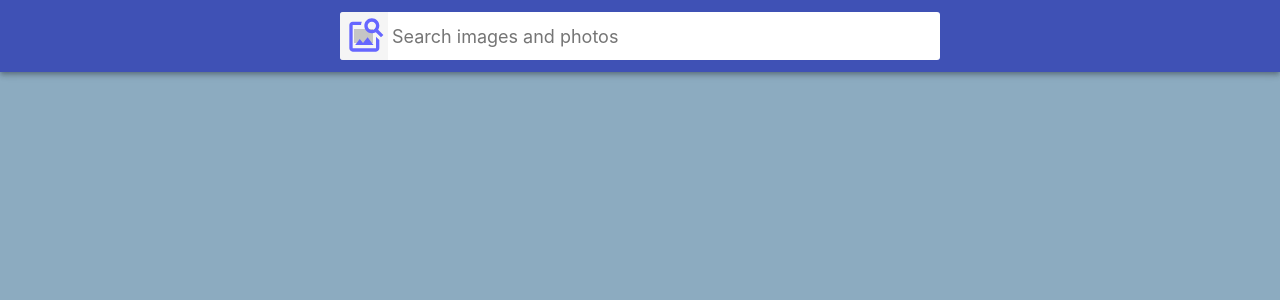
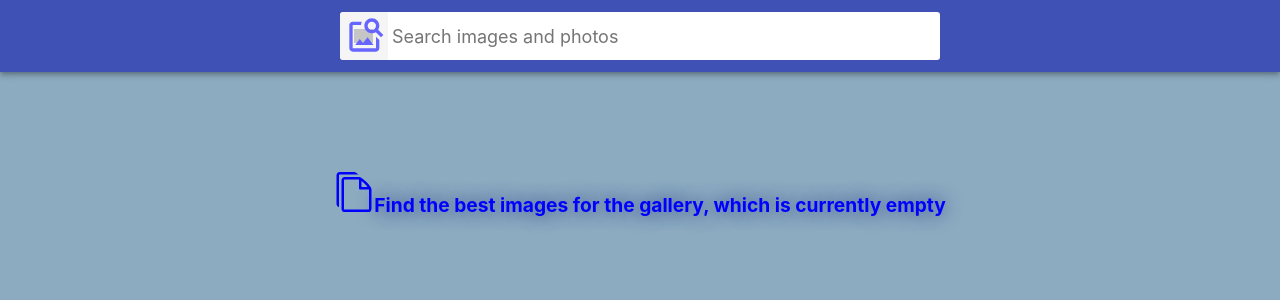
Before and after one commit to AnnaZaluzhnaya/goit-react-hw-03-image-finder, a React (Create React App) app: page / in a window 1280 px wide. Shown: the top 300 px of the page. Built offline with nearby package versions, Linux system fonts and the light colour scheme; grey boxes are pictures that could not be loaded.

Commit message:
edits added

```diff
--- a/package.json
+++ b/package.json
@@ -15,6 +15,7 @@
     "react-icons": "^4.4.0",
     "react-loader-spinner": "^5.1.5",
     "react-scripts": "5.0.1",
+    "react-scroll": "^1.8.7",
     "react-toastify": "^9.0.6",
     "web-vitals": "^2.1.3"
   },
--- a/src/components/App.jsx
+++ b/src/components/App.jsx
@@ -1,11 +1,13 @@
 import { Component } from 'react';
-import Notiflix from 'notiflix';
 import { searchImages } from '../Servise/Api';
 import Searchbar from './Searchbar';
 import Loader from './Loader';
 import ImageGallery from './ImageGallery';
 import Modal from './Modal';
 import Button from './Button';
+import Notiflix from 'notiflix';
+import * as Scroll from 'react-scroll';
+import { ImFilesEmpty } from 'react-icons/im';
 
 const perPage = 12;
 export class App extends Component {
@@ -32,9 +34,10 @@ export class App extends Component {
           throw new Error('There are no images for your request');
         }
 
-        if (data.total > perPage) {
+        if (data.total > images.length + perPage) {
           this.setState({ isShowBtn: true });
-        } else if (data.total >= images.length + perPage) {
+          // this.scrollOnLoadButton();
+        } else if (images.length + perPage >= data.total) {
           this.setState({ isShowBtn: false });
           Notiflix.Notify.info(
             "We're sorry, but you've reached the end of search results."
@@ -46,17 +49,13 @@ export class App extends Component {
           loading: false,
         });
       } catch (error) {
-        this.setState({ status: 'rejected' });
+        Notiflix.Notify.failure(
+          'There are no images for your request.Please try again.'
+        );
+        this.setState({ loading: false, isShowBtn: false });
       }
     }
   }
-
-  error = () => {
-    Notiflix.Notify.failure(
-      'There are no images for your request.Please try again.'
-    );
-    this.setState({ loading: false, isShowBtn: false });
-  };
 
   handleFormSubmit = query => {
     this.setState({ query, page: 1, images: [] });
@@ -75,6 +74,7 @@ export class App extends Component {
   };
 
   onMoreBtn = () => {
+    this.scrollOnMoreButton();
     this.setState(({ page, total }) => {
       return {
         page: page + 1,
@@ -83,13 +83,27 @@ export class App extends Component {
     });
   };
 
+  scrollOnMoreButton = () => {
+    Scroll.animateScroll.scrollToBottom({
+      duration: 1700,
+      delay: 100,
+      smooth: true,
+      offset: 50,
+    });
+  };
+
   render() {
-    const { images, isShowBtn, loading, total, largeImageUrl } = this.state;
-    const totalImg = images.length >= total;
-
+    const { images, isShowBtn, loading, largeImageUrl } = this.state;
     return (
       <div>
         <Searchbar onSubmit={this.handleFormSubmit} />
+
+        {images.length === 0 && (
+          <p>
+            <ImFilesEmpty />
+            Find the best images for the gallery, which is currently empty
+          </p>
+        )}
 
         {images.length !== 0 && (
           <ImageGallery images={images} openModal={this.openModal} />
@@ -98,7 +112,7 @@ export class App extends Component {
         {largeImageUrl && (
           <Modal largeImageUrl={largeImageUrl} closeModal={this.closeModal} />
         )}
-        {(!totalImg || isShowBtn) && <Button onMoreBtn={this.onMoreBtn} />}
+        {isShowBtn && <Button onMoreBtn={this.onMoreBtn} />}
 
         {loading && <Loader />}
       </div>
--- a/src/components/Button/Button.module.css
+++ b/src/components/Button/Button.module.css
@@ -22,6 +22,9 @@
 .Button:hover,
 .Button:focus {
   background-color: #303f9f;
+  transform: scale(0.9);
+  transition: 1s;
+  box-shadow: 0px 0px 18px #253688;
 }
 
 .LoadMore {
@@ -29,4 +32,5 @@
   display: flex;
   align-items: center;
   margin-top: 20px;
+  margin-bottom: 20px;
 }
--- a/src/components/ImageGalleryItem/ImageGalleryItem.module.css
+++ b/src/components/ImageGalleryItem/ImageGalleryItem.module.css
@@ -9,9 +9,11 @@
   height: 260px;
   object-fit: cover;
   transition: transform 250ms cubic-bezier(0.4, 0, 0.2, 1);
+  box-shadow: 0px 0px 18px #253688;
 }
 
 .ImageGalleryItem:hover {
-  transform: scale(1.03);
+  transform: scale(1.06);
+  transition: 1s;
   cursor: zoom-in;
 }
--- a/src/components/Modal/Modal.jsx
+++ b/src/components/Modal/Modal.jsx
@@ -2,6 +2,7 @@ import React from 'react';
 import { Component } from 'react';
 import { createPortal } from 'react-dom';
 import style from './Modal.module.css';
+import PropTypes from 'prop-types';
 
 const modalRoot = document.getElementById('modal-root');
 export class Modal extends Component {
@@ -38,4 +39,9 @@ export class Modal extends Component {
   }
 }
 
+Modal.propTypes = {
+  largeImageUrl: PropTypes.string.isRequired,
+  handleBackdropClick: PropTypes.func.isRequired,
+};
+
 export default Modal;
--- a/src/index.css
+++ b/src/index.css
@@ -32,3 +32,12 @@ img {
   max-width: 100%;
   height: auto;
 }
+
+p {
+  font-weight: bolder;
+  font-size: larger;
+  text-align: center;
+  color: blue;
+  margin-top: 100px;
+  text-shadow: 0px 0px 18px #253688;
+}
```
Also changed, not shown: src/components/ImageGallery/ImageGallery.jsx (+13 -0 lines), src/components/ImageGalleryItem/ImageGalleryItem.jsx (+8 -0 lines), src/components/Searchbar/Searchbar.js (+6 -1 lines), 1 other file (tests, documents, lock files or other folders).
